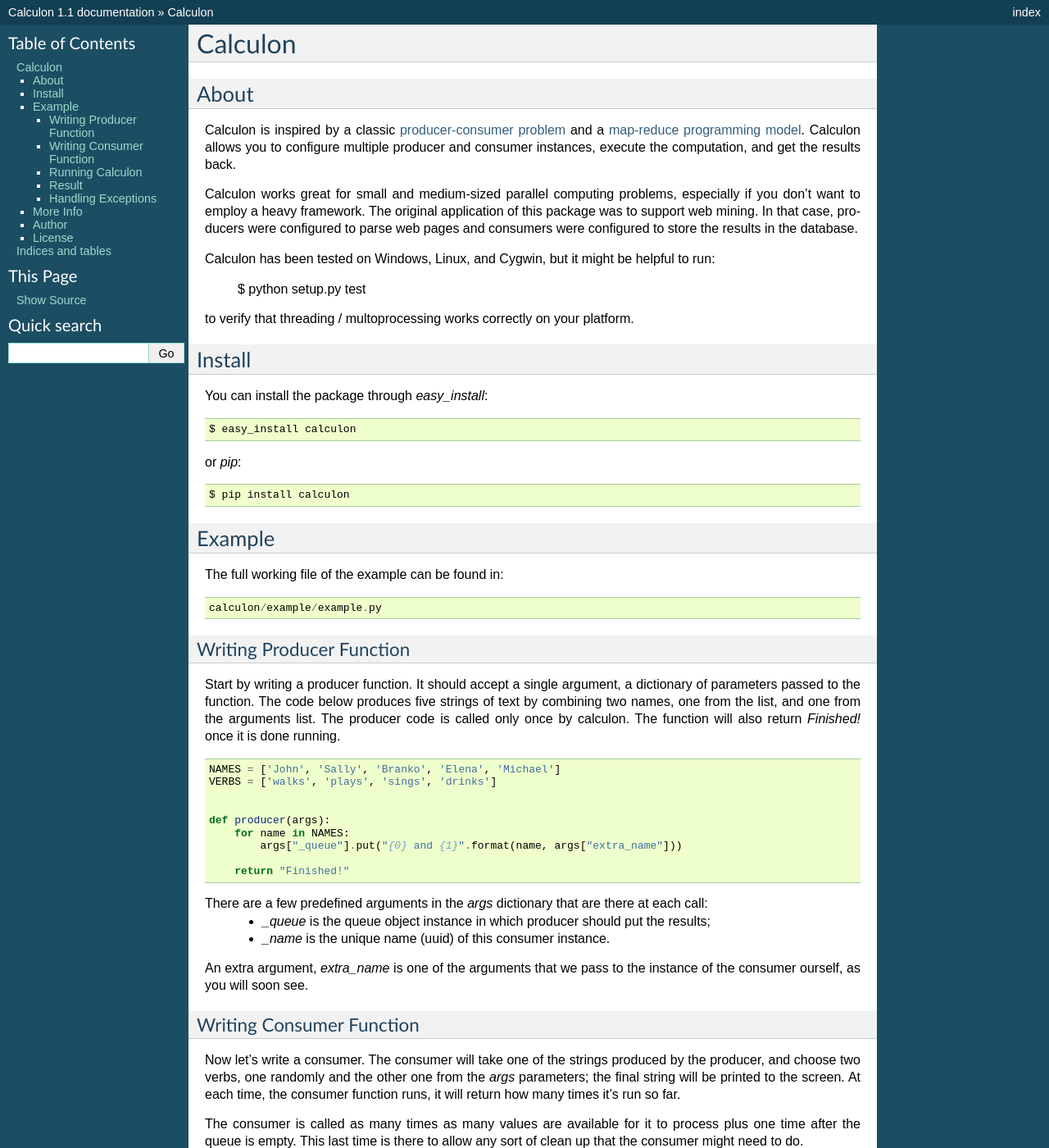
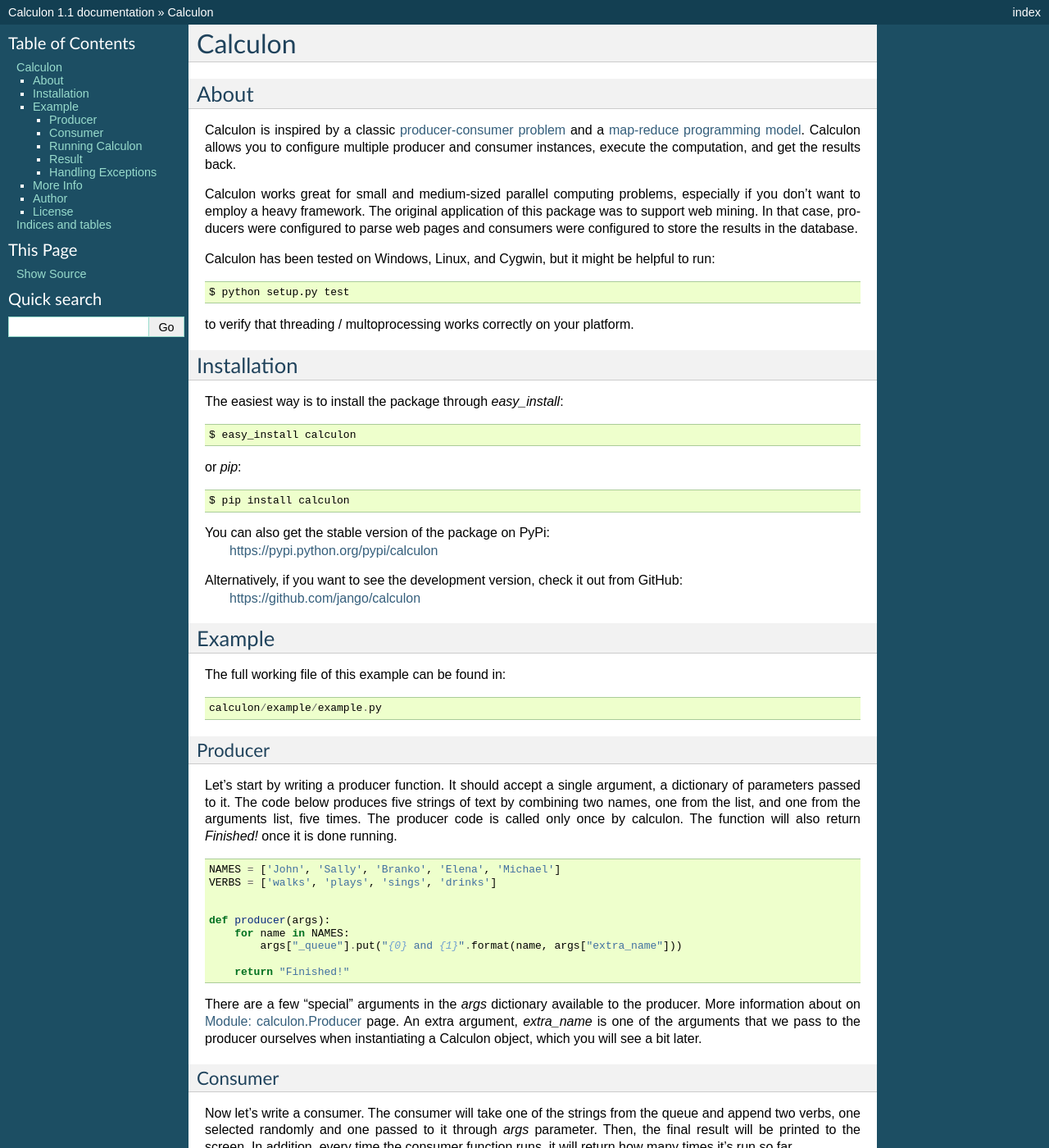
Before and after one commit to jango/calculon, a Sphinx documentation site: the page built from docs/index.rst, in a window 1280 px wide and 1400 px high. Shown: the whole window at 82% size. Built offline with Sphinx 7.4.7, drawn with Linux system fonts in a browser that asks for light colours; some of the changed text lies outside the part shown.

Commit message:
fixing setup.py paramers and more documentation

```diff
--- a/docs/autodoc.rst
+++ b/docs/autodoc.rst
@@ -2,6 +2,8 @@
 
 Source Documentation
 ====================
+
+.. _calculon:
 
 Module: calculon.Calculon
 -------------------------
@@ -10,6 +12,8 @@
    :members:
    :private-members:
    :special-members:
+
+.. _producer:
 
 Module: calculon.Producer
 -------------------------
--- a/docs/index.rst
+++ b/docs/index.rst
@@ -12,15 +12,15 @@
 
 Calculon works great for small and medium-sized parallel computing problems, especially if you don't want to employ a heavy framework. The original application of this package was to support web mining. In that case, producers were configured to parse web pages and consumers were configured to store the results in the database.
 
-Calculon has been tested on Windows, Linux, and Cygwin, but it might be helpful to run:
+Calculon has been tested on Windows, Linux, and Cygwin, but it might be helpful to run::
 
   $ python setup.py test
 
 to verify that threading / multoprocessing works correctly on your platform.
 
-Install
--------
-You can install the package through *easy_install*::
+Installation
+------------
+The easiest way is to install the package through *easy_install*::
 
   $ easy_install calculon
 
@@ -28,21 +28,27 @@
 
   $ pip install calculon
 
+You can also get the stable version of the package on PyPi:
+    https://pypi.python.org/pypi/calculon
+
+Alternatively, if you want to see the development version, check it out from GitHub:
+    https://github.com/jango/calculon
+
 
 Example
 -------
 
-The full working file of the example can be found in::
+The full working file of this example can be found in::
 
     calculon/example/example.py
 
 
-Writing Producer Function
-~~~~~~~~~~~~~~~~~~~~~~~~~
+Producer
+~~~~~~~~
 
-Start by writing a producer function. It should accept a single argument, a dictionary of parameters passed to the function. The code below produces five strings of text by combining two names, one from the list, and one from the arguments list. The producer code is called only once by calculon. The function will also return `Finished!` once it is done running.
+Let's start by writing a producer function. It should accept a single argument, a dictionary of parameters passed to it. The code below produces five strings of text by combining two names, one from the list, and one from the arguments list, five times. The producer code is called only once by calculon. The function will also return `Finished!` once it is done running.
 
-.. code:: python
+.. code-block:: python
 
     NAMES = ['John', 'Sally', 'Branko', 'Elena', 'Michael']
     VERBS = ['walks', 'plays', 'sings', 'drinks']
@@ -54,21 +60,17 @@
 
         return "Finished!"
 
-There are a few predefined arguments in the `args` dictionary that are there at each call:
-    * `_queue` is the queue object instance in which producer should put the results;
-    * `_name`  is the unique name (uuid) of this consumer instance.
-
-An extra argument, `extra_name` is one of the arguments that we pass to the instance of the consumer ourself, as you will soon see.
+There are a few "special" arguments in the `args` dictionary available to the producer. More information about on :ref:`producer` page. An extra argument, `extra_name` is one of the arguments that we pass to the producer ourselves when instantiating a Calculon object, which you will see a bit later.
 
 
-Writing Consumer Function
-~~~~~~~~~~~~~~~~~~~~~~~~~
+Consumer
+~~~~~~~~
 
-Now let's write a consumer. The consumer will take one of the strings produced by the producer, and choose two verbs, one randomly and the other one from the `args` parameters; the final string will be printed to the screen. At each time, the consumer function runs, it will return how many times it's run so far.
+Now let's write a consumer. The consumer will take one of the strings from the queue and append two verbs, one selected randomly and one passed to it through `args` parameter. Then, the final result will be printed to the screen. In addition, every time the consumer function runs, it will return how many times it's run so far.
 
-The consumer is called as many times as many values are available for it to process plus one time after the queue is empty. This last time is there to allow any sort of clean up that the consumer might need to do.
+Note that the consumer is called as many times as many values are available for it to process `plus` one time after the queue is empty. This last time is there to allow any sort of cleanup that the consumer might need to do.
 
-.. code:: python
+.. code-block:: python
 
     def consumer(args):
         value = args["_value"]
@@ -97,24 +99,15 @@
         else:
             return result
 
-There are a few predefined arguments in the `args` dictionary that are there at each call:
-        * `_name` is the queue object instance in which producer should put the results;
-        * `_value`      -- value received from the queue to process;
-        * `_last_call`  -- flag indicating that this is the last call to the
-                       consumer. This can be used by the consumer to do last
-                       minute clean-up work. If _last_call is True, _value is None.
-        * `_result`     -- contains the return value of the previous call to the consumer
-                       function. Contains None on the frst call.
+There are a few predefined arguments in the `args` dictionary. More information on those can be found on :ref:`consumer` page.
 
 
 Running Calculon
 ~~~~~~~~~~~~~~~~
 
-Finally to put all of these together...
-Start by writing a producer function. It should accept a single argument, a dictionary
-of parameters passed to the function. for example:
+Finally, let's put these two pieces together by instantiating a Calculon object and starting it:
 
-.. code:: python
+.. code-block:: python
 
     pp = pprint.PrettyPrinter(indent=4)
 
@@ -129,13 +122,14 @@
 
     pp.pprint(result)
 
-The first and third parameters are the producer and the consumer functions,
-
+The first and fourth parameters are the producer and the consumer functions that we just wrote. The second and fifth are lists of arguments for the producers and consumers. As you can see, we asked for one producer and two consumers. The third and sixth parameters specify what type of multiprocessing to use threads (if the value is `True`) or processes. More information about these parameters can be found on :ref:`calculon` page.
 
 Result
 ~~~~~~
 
-.. code:: bash
+When you run the sample code, your output will look something like that:
+
+.. code-block:: bash
 
     jango@sunblaze:~/workspace/calculon/calculon/example$ python example.py
     John and Tania sings and dances.
@@ -150,11 +144,15 @@
         'producers': [   {   'name': '91ce694e9d8411e2b78100241dd35a03',
                              'result': 'Finished!'}]}
 
+In this case, the first consumer processed three records and the other one processed three. All five generated sentences are also printed on the screen.
+
 
 Handling Exceptions
 ~~~~~~~~~~~~~~~~~~~
 
-.. code:: bash
+If a call to your producer / consumer functions results in an exception, this is what you will get instead:
+
+.. code-block:: bash
 
     jango@sunblaze:~/workspace/calculon/calculon/example$ python example.py
     {   'consumers': [   {   'exception': ZeroDivisionError('integer division or modulo by zero',),
@@ -165,10 +163,11 @@
                              'result': 'Finished!'}]}
 
 
+Note that you can use the exception object returned to obtain more information about the problem.
+
 More Info
 ---------
-The example section contains most of the functionality available through `calculon`. If you are looking for something more, dive into the :ref:`autodoc` or ask the author.
-
+The example section contains most of the functionality available through this package. If you are looking for something more, dive into the :ref:`autodoc` or ask the author.
 
 Author
 ------
```
Also changed, not shown: other parts of docs/autodoc.rst (+2 -0 lines), 2 other files.
